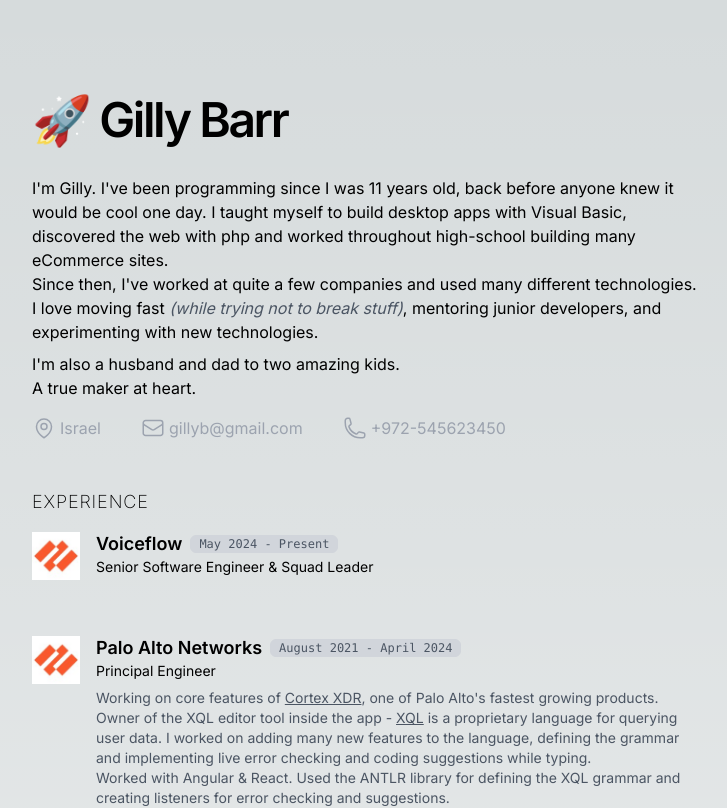
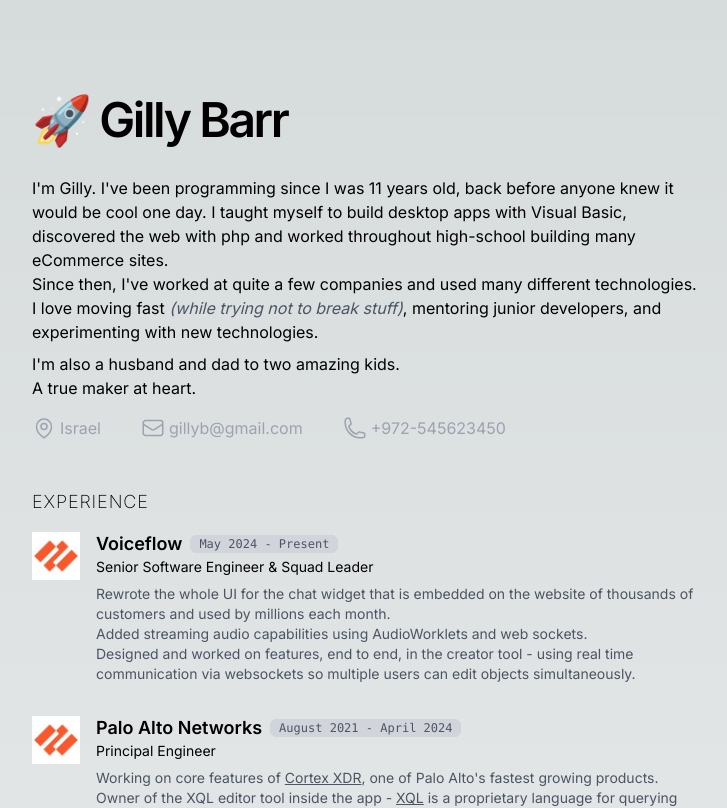
Before and after one commit to gillyb/thisisgilly, a Next.js app: page / in a window 1280 px wide. Shown: the top 808 px of the page, without its empty margins (272-999 px from the left). Built offline with nearby package versions, Linux system fonts and the light colour scheme.

Commit message:
Update experience.ts

```diff
--- a/src/app/data/experience.ts
+++ b/src/app/data/experience.ts
@@ -5,7 +5,9 @@
     dates: "May 2024 - Present",
     imageUrl: "/images/paloalto_logo.jpeg",
     description: [
-      '',''
+      'Rewrote the whole UI for the chat widget that is embedded on the website of thousands of customers and used by millions each month.',
+      'Added streaming audio capabilities using AudioWorklets and web sockets.',
+      'Designed and worked on features, end to end, in the creator tool - using real time communication via websockets so multiple users can edit objects simultaneously.'
     ],
   },
   {
```
